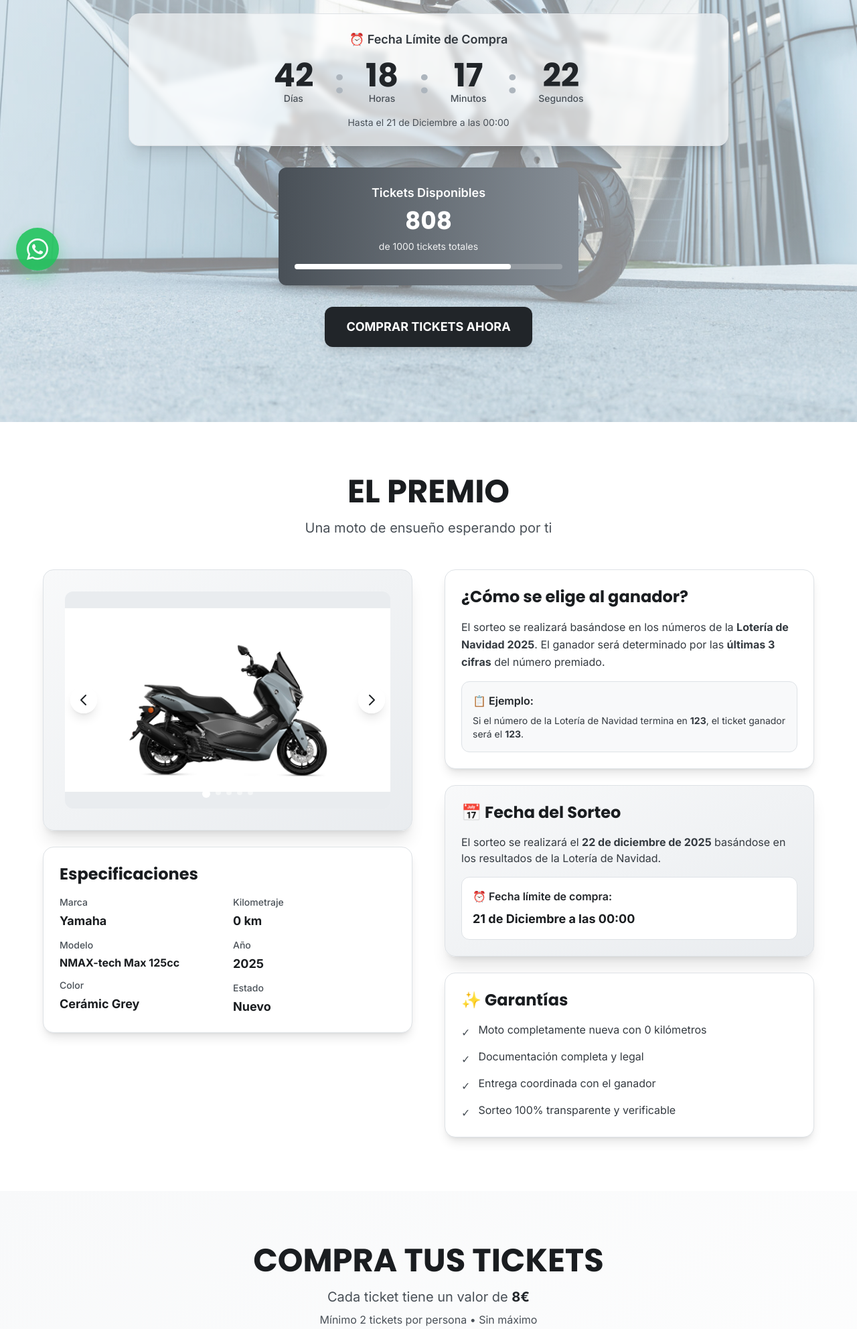
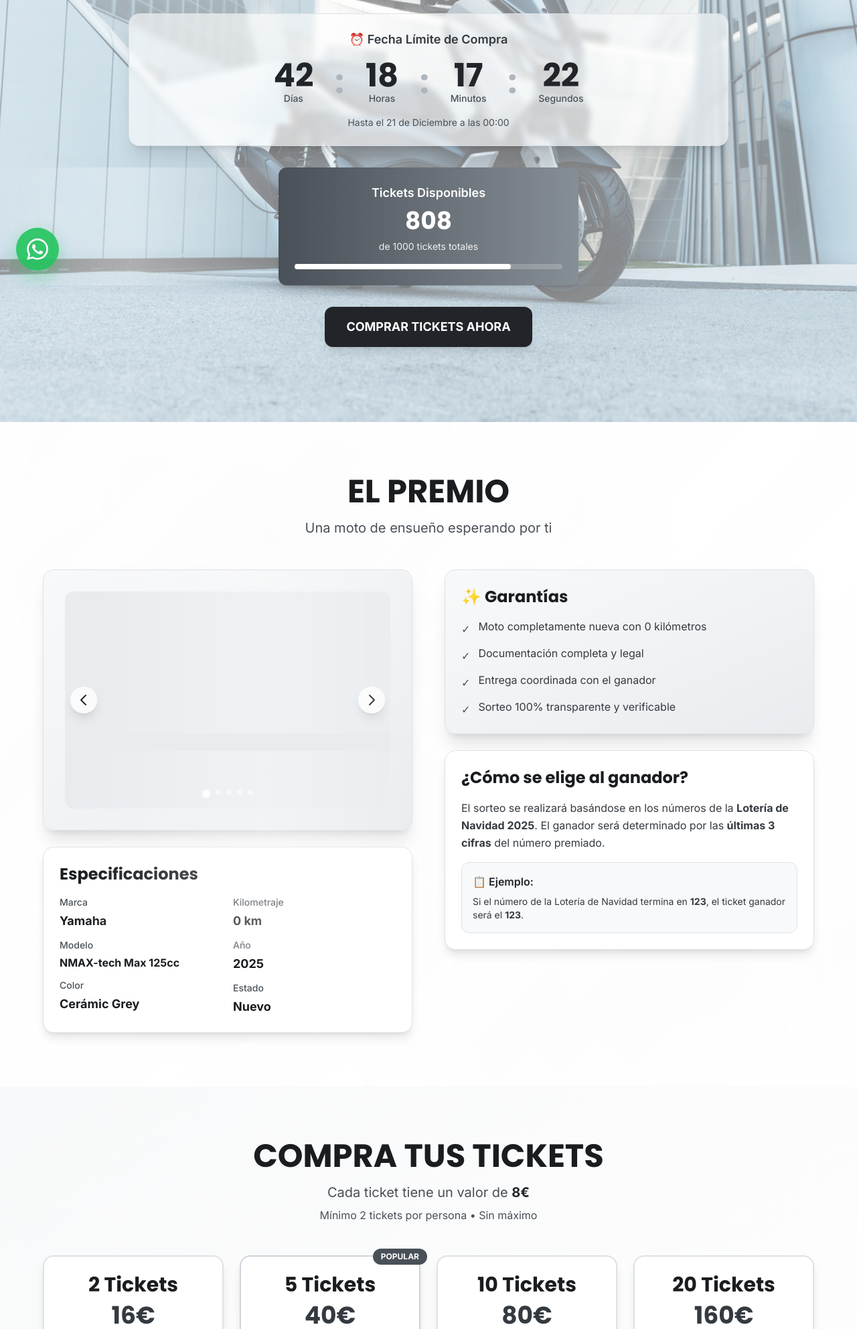
Before and after one commit to Kazragore34/sortia, a PHP site: page / in a window 1280 px wide. Shown: the part 372-2356 px from the top of the page at 67% size. Run offline with PHP 8.4, Linux system fonts and the light colour scheme; some libraries are stand-ins or nearby versions.

Commit message:
actualizacion

```diff
--- a/css/style.css
+++ b/css/style.css
@@ -362,3 +362,157 @@
     animation: none !important;
     will-change: auto;
 }
+
+/* ============================================
+   FONDOS Y PATRONES
+   ============================================ */
+.background-pattern {
+    background-image:
+        radial-gradient(circle at 20% 50%, rgba(73, 80, 87, 0.03) 0%, transparent 50%),
+        radial-gradient(circle at 80% 80%, rgba(73, 80, 87, 0.03) 0%, transparent 50%),
+        radial-gradient(circle at 40% 20%, rgba(73, 80, 87, 0.02) 0%, transparent 50%),
+        linear-gradient(135deg, transparent 0%, rgba(233, 236, 239, 0.1) 50%, transparent 100%);
+    background-size: 100% 100%, 100% 100%, 100% 100%, 200% 200%;
+    background-position: 0% 0%, 100% 100%, 50% 50%, 0% 0%;
+    animation: backgroundMove 20s ease-in-out infinite;
+}
+
+@keyframes backgroundMove {
+    0%, 100% {
+        background-position: 0% 0%, 100% 100%, 50% 50%, 0% 0%;
+    }
+    50% {
+        background-position: 100% 100%, 0% 0%, 50% 50%, 100% 100%;
+    }
+}
+
+/* ============================================
+   ANIMACIONES DE APARICIÓN
+   ============================================ */
+.animate-on-scroll {
+    opacity: 0;
+    transform: translateY(30px);
+    transition: opacity 0.8s ease-out, transform 0.8s ease-out;
+}
+
+.animate-on-scroll.animated {
+    opacity: 1;
+    transform: translateY(0);
+}
+
+/* Animaciones escalonadas */
+.animate-on-scroll.delay-100 {
+    transition-delay: 0.1s;
+}
+
+.animate-on-scroll.delay-200 {
+    transition-delay: 0.2s;
+}
+
+.animate-on-scroll.delay-300 {
+    transition-delay: 0.3s;
+}
+
+.animate-on-scroll.delay-400 {
+    transition-delay: 0.4s;
+}
+
+/* ============================================
+   EFECTO PARALLAX
+   ============================================ */
+.parallax-section {
+    position: relative;
+    overflow: hidden;
+}
+
+.parallax-element {
+    will-change: transform;
+    transition: transform 0.1s ease-out;
+}
+
+/* ============================================
+   CONTENT BOXES
+   ============================================ */
+.content-box {
+    position: relative;
+    transition: transform 0.3s ease, box-shadow 0.3s ease;
+}
+
+.content-box:hover {
+    transform: translateY(-5px);
+    box-shadow: 0 20px 40px rgba(0, 0, 0, 0.1) !important;
+}
+
+/* Efecto de brillo sutil en hover */
+.content-box::before {
+    content: '';
+    position: absolute;
+    top: 0;
+    left: -100%;
+    width: 100%;
+    height: 100%;
+    background: linear-gradient(90deg, transparent, rgba(255, 255, 255, 0.3), transparent);
+    transition: left 0.5s ease;
+    pointer-events: none;
+    border-radius: inherit;
+}
+
+.content-box:hover::before {
+    left: 100%;
+}
+
+/* ============================================
+   ANIMACIONES ADICIONALES
+   ============================================ */
+@keyframes float {
+    0%, 100% {
+        transform: translateY(0px);
+    }
+    50% {
+        transform: translateY(-10px);
+    }
+}
+
+@keyframes shimmer {
+    0% {
+        background-position: -1000px 0;
+    }
+    100% {
+        background-position: 1000px 0;
+    }
+}
+
+.animate-float {
+    animation: float 3s ease-in-out infinite;
+}
+
+/* Animación de entrada para elementos */
+@keyframes slideInLeft {
+    from {
+        opacity: 0;
+        transform: translateX(-50px);
+    }
+    to {
+        opacity: 1;
+        transform: translateX(0);
+    }
+}
+
+@keyframes slideInRight {
+    from {
+        opacity: 0;
+        transform: translateX(50px);
+    }
+    to {
+        opacity: 1;
+        transform: translateX(0);
+    }
+}
+
+.slide-in-left {
+    animation: slideInLeft 0.8s ease-out;
+}
+
+.slide-in-right {
+    animation: slideInRight 0.8s ease-out;
+}
--- a/index.html
+++ b/index.html
@@ -50,7 +50,10 @@
         }
     </script>
 </head>
-<body class="bg-gradient-to-br from-ceramic-50 via-white to-ceramic-100 font-sans">
+<body class="font-sans relative">
+    <!-- Fondo con diseño -->
+    <div class="fixed inset-0 -z-10 background-pattern"></div>
+    <div class="fixed inset-0 -z-10 bg-gradient-to-br from-ceramic-50 via-white to-ceramic-100 opacity-90"></div>
 
     <!-- Header -->
     <header class="fixed top-0 w-full bg-white/80 backdrop-blur-md shadow-sm z-50 border-b border-ceramic-200">
@@ -75,7 +78,7 @@
     </header>
 
     <!-- Hero Section -->
-    <section class="pt-24 pb-16 px-4 relative overflow-hidden">
+    <section class="pt-24 pb-16 px-4 relative overflow-hidden parallax-section">
         <!-- Imagen de fondo con edificios -->
         <div class="absolute inset-0 z-0">
             <img src="images/2025-Yamaha-G125YMSV-EU-Ceramic_Grey-Static-002-03.jpg"
@@ -92,7 +95,7 @@
                     GANA UNA<br>
                     <span class="bg-gradient-to-r from-ceramic-600 to-ceramic-400 bg-clip-text text-transparent">YAMAHA NMAX</span>
                 </h1>
-                <p class="text-xl md:text-2xl text-ceramic-600 mb-8 font-medium">
+                <p class="text-xl md:text-2xl text-ceramic-600 mb-8 font-medium animate-on-scroll delay-200">
                     Yamaha NMAX-tech Max 125cc 2025 • 0 Kilómetros • Color Cerámic Grey
                 </p>
 
@@ -126,8 +129,8 @@
                 </div>
 
                 <!-- Tickets Remaining -->
-                <div class="max-w-md mx-auto mb-8">
-                    <div class="bg-gradient-to-r from-ceramic-600 to-ceramic-500 rounded-xl p-6 text-white shadow-lg">
+                <div class="max-w-md mx-auto mb-8 animate-on-scroll">
+                    <div class="bg-gradient-to-r from-ceramic-600 to-ceramic-500 rounded-xl p-6 text-white shadow-lg content-box">
                         <p class="text-lg font-semibold mb-2">Tickets Disponibles</p>
                         <div class="text-4xl font-display font-bold mb-2" id="tickets-remaining">1000</div>
                         <p class="text-sm opacity-90">de 1000 tickets totales</p>
@@ -145,8 +148,9 @@
     </section>
 
     <!-- Premio Section -->
-    <section id="premio" class="py-20 px-4 bg-white">
-        <div class="container mx-auto max-w-6xl">
+    <section id="premio" class="py-20 px-4 relative">
+        <div class="absolute inset-0 background-pattern opacity-30"></div>
+        <div class="container mx-auto max-w-6xl relative z-10">
             <div class="text-center mb-12">
                 <h2 class="text-4xl md:text-5xl font-display font-bold text-ceramic-900 mb-4">EL PREMIO</h2>
                 <p class="text-xl text-ceramic-600">Una moto de ensueño esperando por ti</p>
@@ -156,9 +160,9 @@
                 <!-- Columna Izquierda: Carrusel y Especificaciones -->
                 <div class="order-2 md:order-1 space-y-6">
                     <!-- Carrusel de imágenes de la moto -->
-                    <div class="bg-gradient-to-br from-ceramic-50 to-ceramic-100 rounded-2xl p-6 md:p-8 shadow-xl border border-ceramic-200">
+                    <div class="content-box bg-gradient-to-br from-ceramic-50 to-ceramic-100 rounded-2xl p-6 md:p-8 shadow-xl border border-ceramic-200 animate-on-scroll">
                         <div class="relative rounded-xl overflow-hidden bg-ceramic-100">
-                            <div id="moto-carousel" class="relative aspect-[3/2]">
+                            <div id="moto-carousel" class="relative aspect-[3/2] parallax-element">
                                 <img src="images/2025-Yamaha-G125YMSV-EU-Ceramic_Grey-Studio-002-03.jpg"
                                      alt="Yamaha NMAX 125cc 2025"
                                      class="carousel-image opacity-100">
@@ -198,7 +202,7 @@
                     </div>
 
                     <!-- Especificaciones de la moto -->
-                    <div class="bg-white rounded-2xl p-6 shadow-lg border border-ceramic-200">
+                    <div class="content-box bg-white rounded-2xl p-6 shadow-lg border border-ceramic-200 animate-on-scroll">
                         <h3 class="text-xl md:text-2xl font-display font-bold text-ceramic-900 mb-4">Especificaciones</h3>
                         <div class="grid grid-cols-2 gap-4">
                             <div class="space-y-3">
@@ -235,36 +239,8 @@
 
                 <!-- Columna Derecha: Información del Sorteo -->
                 <div class="order-1 md:order-2 space-y-6">
-                    <!-- Cómo se elige al ganador -->
-                    <div class="bg-white rounded-2xl p-6 shadow-lg border border-ceramic-200">
-                        <h3 class="text-xl md:text-2xl font-display font-bold text-ceramic-900 mb-4">¿Cómo se elige al ganador?</h3>
-                        <p class="text-base text-ceramic-700 mb-4 leading-relaxed">
-                            El sorteo se realizará basándose en los números de la <strong>Lotería de Navidad 2025</strong>.
-                            El ganador será determinado por las <strong>últimas 3 cifras</strong> del número premiado.
-                        </p>
-                        <div class="bg-ceramic-50 rounded-xl p-4 border border-ceramic-200">
-                            <p class="text-ceramic-800 font-semibold mb-2">📋 Ejemplo:</p>
-                            <p class="text-ceramic-700 text-sm">
-                                Si el número de la Lotería de Navidad termina en <strong>123</strong>,
-                                el ticket ganador será el <strong>123</strong>.
-                            </p>
-                        </div>
-                    </div>
-
-                    <!-- Fecha del Sorteo -->
-                    <div class="bg-gradient-to-br from-ceramic-50 to-ceramic-100 rounded-2xl p-6 shadow-xl border border-ceramic-200">
-                        <h3 class="text-xl md:text-2xl font-display font-bold text-ceramic-900 mb-4">📅 Fecha del Sorteo</h3>
-                        <p class="text-base text-ceramic-700 mb-4">
-                            El sorteo se realizará el <strong>22 de diciembre de 2025</strong> basándose en los resultados de la Lotería de Navidad.
-                        </p>
-                        <div class="bg-white rounded-xl p-4 border border-ceramic-200">
-                            <p class="text-ceramic-800 font-semibold mb-2">⏰ Fecha límite de compra:</p>
-                            <p class="text-ceramic-900 font-bold text-lg">21 de Diciembre a las 00:00</p>
-                        </div>
-                    </div>
-
-                    <!-- Información adicional -->
-                    <div class="bg-white rounded-2xl p-6 shadow-lg border border-ceramic-200">
+                    <!-- Garantías -->
+                    <div class="content-box bg-gradient-to-br from-ceramic-50 to-ceramic-100 rounded-2xl p-6 shadow-xl border border-ceramic-200 animate-on-scroll">
                         <h3 class="text-xl md:text-2xl font-display font-bold text-ceramic-900 mb-4">✨ Garantías</h3>
                         <ul class="space-y-3 text-ceramic-700">
                             <li class="flex items-start gap-3">
@@ -285,14 +261,32 @@
                             </li>
                         </ul>
                     </div>
+
+                    <!-- Cómo se elige al ganador -->
+                    <div class="content-box bg-white rounded-2xl p-6 shadow-lg border border-ceramic-200 animate-on-scroll">
+                        <h3 class="text-xl md:text-2xl font-display font-bold text-ceramic-900 mb-4">¿Cómo se elige al ganador?</h3>
+                        <p class="text-base text-ceramic-700 mb-4 leading-relaxed">
+                            El sorteo se realizará basándose en los números de la <strong>Lotería de Navidad 2025</strong>.
+                            El ganador será determinado por las <strong>últimas 3 cifras</strong> del número premiado.
+                        </p>
+                        <div class="bg-ceramic-50 rounded-xl p-4 border border-ceramic-200">
+                            <p class="text-ceramic-800 font-semibold mb-2">📋 Ejemplo:</p>
+                            <p class="text-ceramic-700 text-sm">
+                                Si el número de la Lotería de Navidad termina en <strong>123</strong>,
+                                el ticket ganador será el <strong>123</strong>.
+                            </p>
+                        </div>
+                    </div>
                 </div>
             </div>
         </div>
     </section>
 
     <!-- Comprar Tickets Section -->
-    <section id="comprar" class="py-20 px-4 bg-gradient-to-br from-ceramic-50 to-white">
-        <div class="container mx-auto max-w-6xl">
+    <section id="comprar" class="py-20 px-4 relative parallax-section">
+        <div class="absolute inset-0 background-pattern opacity-20"></div>
+        <div class="absolute inset-0 bg-gradient-to-br from-ceramic-50 to-white"></div>
+        <div class="container mx-auto max-w-6xl relative z-10">
             <div class="text-center mb-12">
                 <h2 class="text-4xl md:text-5xl font-display font-bold text-ceramic-900 mb-4">COMPRA TUS TICKETS</h2>
                 <p class="text-xl text-ceramic-600 mb-2">Cada ticket tiene un valor de <strong class="text-ceramic-800">8€</strong></p>
--- a/js/main.js
+++ b/js/main.js
@@ -185,28 +185,6 @@
     });
 }
 
-// ============================================
-// ANIMACIONES AL SCROLL
-// ============================================
-function initScrollAnimations() {
-    const observerOptions = {
-        threshold: 0.1,
-        rootMargin: '0px 0px -50px 0px'
-    };
-
-    const observer = new IntersectionObserver((entries) => {
-        entries.forEach(entry => {
-            if (entry.isIntersecting) {
-                entry.target.classList.add('animate-fade-in-up');
-                observer.unobserve(entry.target);
-            }
-        });
-    }, observerOptions);
-
-    document.querySelectorAll('section > div').forEach(section => {
-        observer.observe(section);
-    });
-}
 
 // ============================================
 // MANEJO DE COMPRA DE TICKETS
@@ -520,6 +498,93 @@
 }
 
 // ============================================
+// ANIMACIONES AL SCROLL
+// ============================================
+function initScrollAnimations() {
+    const observerOptions = {
+        threshold: 0.1,
+        rootMargin: '0px 0px -50px 0px'
+    };
+
+    const observer = new IntersectionObserver((entries) => {
+        entries.forEach(entry => {
+            if (entry.isIntersecting) {
+                entry.target.classList.add('animated');
+                observer.unobserve(entry.target);
+            }
+        });
+    }, observerOptions);
+
+    // Observar todos los elementos con la clase animate-on-scroll
+    document.querySelectorAll('.animate-on-scroll').forEach(element => {
+        observer.observe(element);
+    });
+}
+
+// ============================================
+// EFECTO PARALLAX
+// ============================================
+function initParallax() {
+    const parallaxElements = document.querySelectorAll('.parallax-element');
+    const parallaxSections = document.querySelectorAll('.parallax-section');
+
+    let ticking = false;
+
+    function updateParallax() {
+        const scrollY = window.pageYOffset;
+
+        // Parallax para elementos individuales
+        parallaxElements.forEach(element => {
+            const rect = element.getBoundingClientRect();
+            const elementTop = rect.top + scrollY;
+            const elementHeight = rect.height;
+            const windowHeight = window.innerHeight;
+
+            // Calcular si el elemento está visible
+            if (rect.bottom >= 0 && rect.top <= windowHeight) {
+                const scrolled = scrollY - (elementTop - windowHeight);
+                const parallaxSpeed = 0.3;
+                const yPos = -(scrolled * parallaxSpeed);
+                element.style.transform = `translateY(${yPos}px)`;
+            }
+        });
+
+        // Parallax para secciones
+        parallaxSections.forEach(section => {
+            const rect = section.getBoundingClientRect();
+            const sectionTop = rect.top;
+            const sectionHeight = rect.height;
+            const windowHeight = window.innerHeight;
+
+            if (rect.bottom >= 0 && rect.top <= windowHeight) {
+                const scrolled = sectionTop;
+                const parallaxSpeed = 0.5;
+                const yPos = scrolled * parallaxSpeed;
+
+                // Aplicar parallax a elementos de fondo dentro de la sección
+                const bgElements = section.querySelectorAll('.hero-background-image');
+                bgElements.forEach(bg => {
+                    bg.style.transform = `translateY(${yPos * 0.3}px)`;
+                });
+            }
+        });
+
+        ticking = false;
+    }
+
+    function requestTick() {
+        if (!ticking) {
+            window.requestAnimationFrame(updateParallax);
+            ticking = true;
+        }
+    }
+
+    window.addEventListener('scroll', requestTick);
+    window.addEventListener('resize', requestTick);
+    updateParallax(); // Ejecutar una vez al cargar
+}
+
+// ============================================
 // INICIALIZACIÓN
 // ============================================
 document.addEventListener('DOMContentLoaded', function() {
@@ -538,8 +603,11 @@
     // Inicializar smooth scroll
     initSmoothScroll();
 
-    // Inicializar animaciones
+    // Inicializar animaciones al scroll
     initScrollAnimations();
+
+    // Inicializar efecto parallax
+    initParallax();
 
     // Inicializar compra de tickets
     initTicketPurchase();
```
